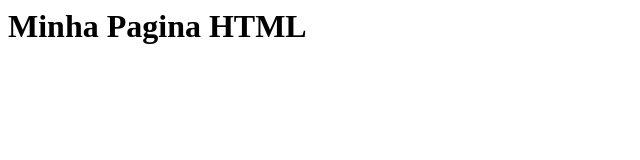
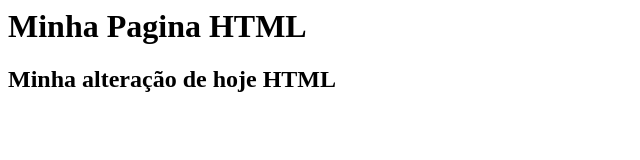
Before and after one commit to rsmuniz/gma-no-github, a plain HTML site: page index.html in a window 1280 px wide. Shown: the whole page, without its empty margins (0-640 px from the left). Drawn offline with Linux system fonts and the light colour scheme.

Commit message:
arquivo index.html atualizado novamente

```diff
--- a/index.html
+++ b/index.html
@@ -1,5 +1,6 @@
 <html>
   <body>
     <h1>Minha Pagina HTML</h1>
+    <h2>Minha alteração de hoje HTML</H2>
   </body>
 <html>
```
